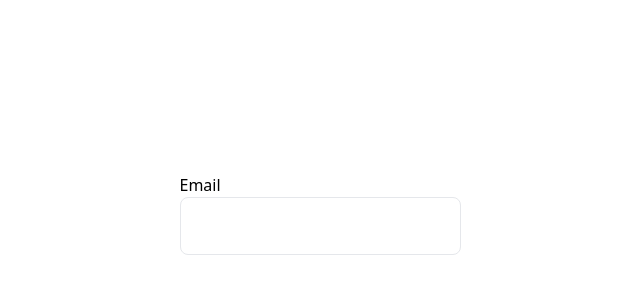
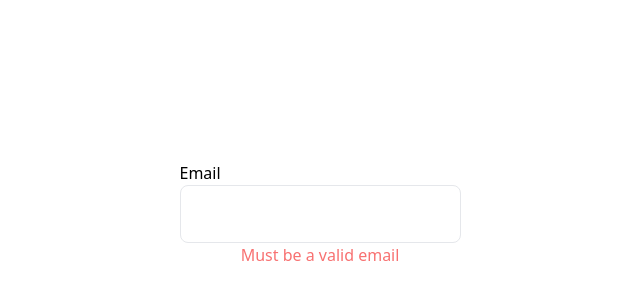
Before and after one commit to matovu-farid/rc-textfield, a React (Vite) app: page / in a window 1280 px wide. Shown: the part 186-486 px from the top of the page, without its empty margins (320-960 px from the left). Built offline with nearby package versions, Linux system fonts and the light colour scheme.

Commit message:
Update Readme.md and reverse the way check boolean

```diff
--- a/src/App.tsx
+++ b/src/App.tsx
@@ -13,12 +13,12 @@ function App() {
       validators={[
 
         {
-          check: (value) => !value?.includes('@'),
+          check: (value) => value?.includes('@'),
           message: 'Must be a valid email',
         }
       ]}
       label="Email"
-      validateOn={ValidateState.Submitted}
+      validateOn={ValidateState.Initial}
 
     />
   )
--- a/src/components/ErrorText.tsx
+++ b/src/components/ErrorText.tsx
@@ -23,7 +23,7 @@ const ErrorText = forwardRef<React.DetailedHTMLProps<React.InputHTMLAttributes<H
   function validate() {
     if (!validators) return null
     for (const validator of validators) {
-      if (validator.check(value)) {
+      if (!validator.check(value)) {
         return validator.message
       }
     }
--- a/src/components/TextField.tsx
+++ b/src/components/TextField.tsx
@@ -41,7 +41,6 @@ export function TextField({
     container: `relative before:content-['${prefix}'] p-2  before:p-2 border border-gray-200  rounded-lg outline-black`,
     error: 'w-full text-red-400',
   }
-  console.log('validateState', validateOn)
 
   const [isTouched, setIsTouched] = useState(false)
   const [isSubmitted, setIsSubmitted] = useState(false)
```
Also changed, not shown: 1 other file (tests, documents, lock files or other folders).
